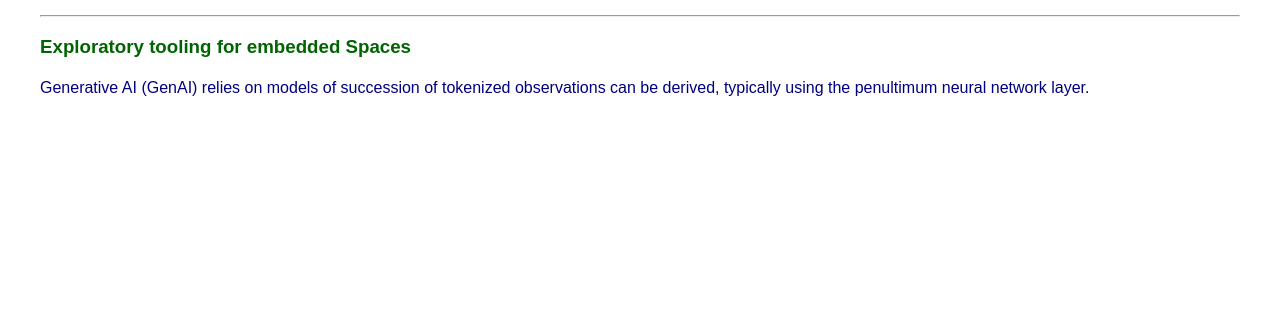
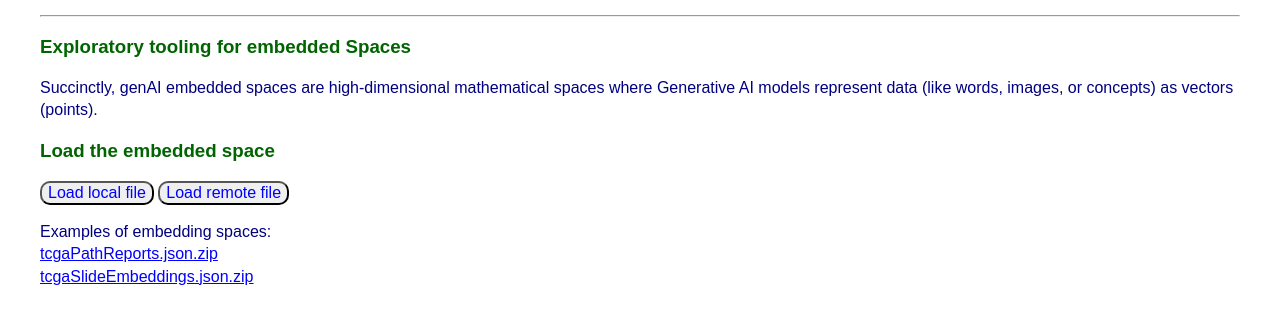
Before and after one commit to epiverse/embedStats, a plain HTML site: page index.html in a window 1280 px wide. Shown: the part 128-452 px from the top of the page. Drawn offline with nearby package versions, Linux system fonts and the light colour scheme.

Commit message:
load local file

```diff
--- a/index.html
+++ b/index.html
@@ -18,15 +18,23 @@
                 ] [<a href="https://github.com/epiverse/embedStats/wiki" target="_blank">Docs</a>
                 ] [<a href="https://docs.google.com/document/d/1U9Gqolwu5qwFT5g-Ecdn9dFV37kJ3h2_3MHx_o17Wkg/edit?tab=t.0#heading=h.v95amsrxkdb0" target="_blank">Paper</a>
                 ]
-
             </sup>
         </h1>
         <hr>
         <h3>Exploratory tooling for embedded Spaces</h3>
+        <p>Succinctly, genAI embedded spaces are high-dimensional mathematical spaces where Generative AI models represent data (like words, images, or concepts) as vectors (points).
+        </p>
+        <h3>Load the embedded space</h3>
         <p>
-            Generative AI (GenAI) relies on models of succession of tokenized observations can be derived, typically using the penultimum neural network layer.
+            <button id="loadLocal">Load local file</button>
+            <button id="loadRemote">Load remote file</button>
         </p>
-
+        <p>
+            Examples of embedding spaces:
+            <br><a href="https://github.com/epiverse/pathembed/raw/refs/heads/main/tcgaPathReports.json.zip">tcgaPathReports.json.zip</a>
+            <br><a href="https://github.com/epiverse/pathembed/raw/refs/heads/main/tcgaSlideEmbeddings.json.zip">tcgaSlideEmbeddings.json.zip</a>
+        </p>
+        <div id="loadingSpace"></div>
     </body>
 </html>
 </body><script src="./index.js" defer></script>
--- a/index.js
+++ b/index.js
@@ -1 +1,12 @@
 console.log(`embedStats index.js initiatized at \n${Date()}`);
+
+//const JSZip = await import('https://esm.sh/jszip@3.10.1').default
+
+(async function() {
+    // load dependencies
+    const JSZip = (await import('https://esm.sh/jszip@3.10.1')).default
+    // ...
+    loadLocal.onclick = function() {
+        console.log('JSZip',JSZip)
+    }
+})()
```
